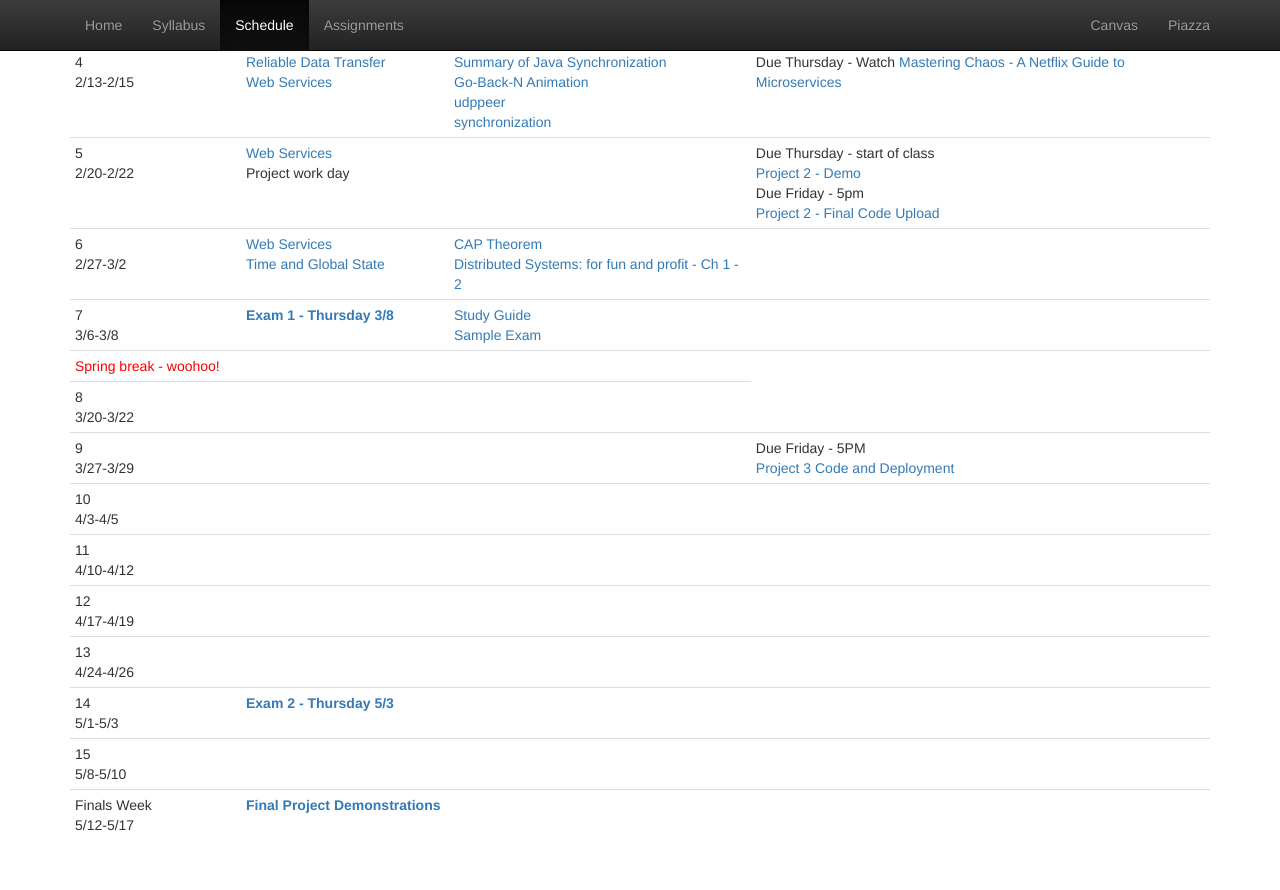
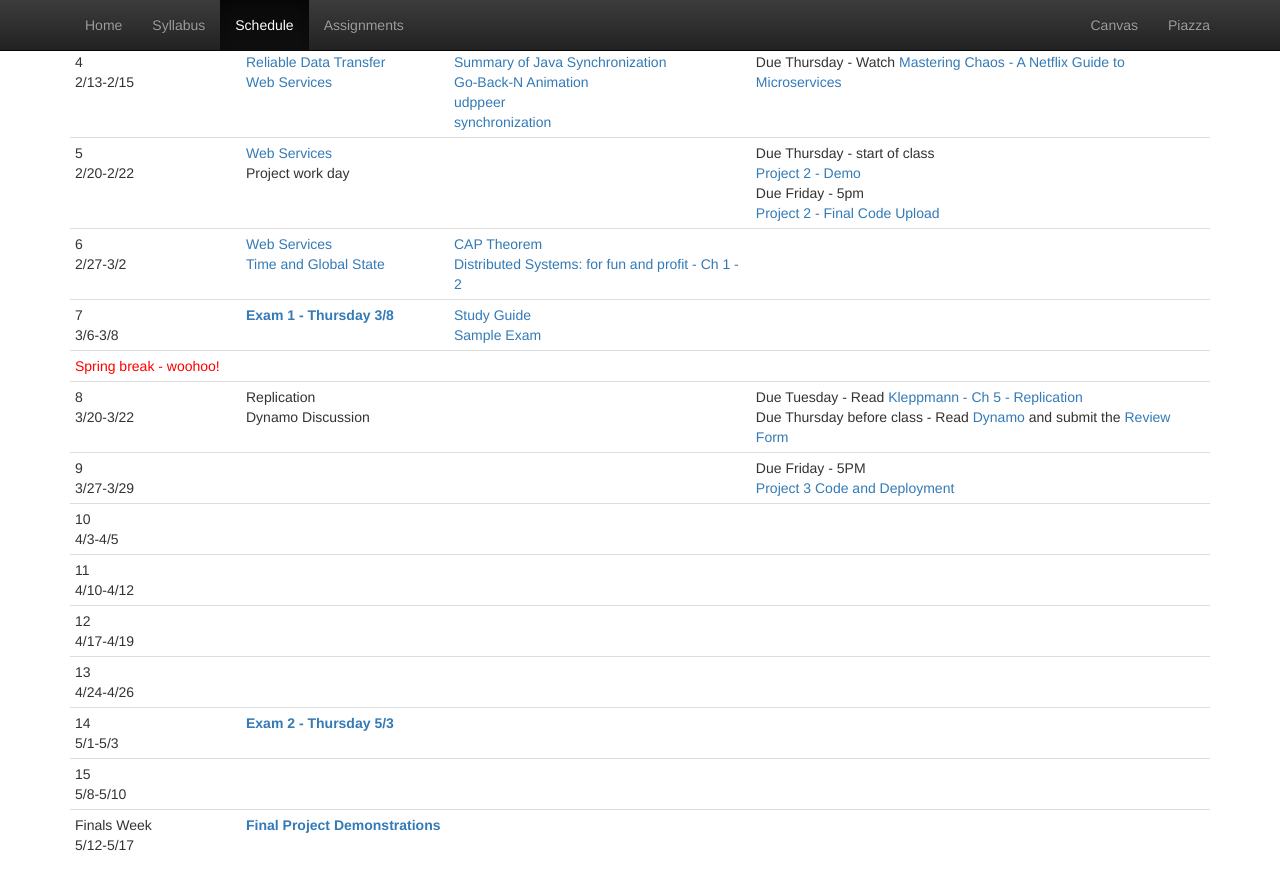
Before and after one commit to CS682-S18/cs682-s18.github.io, a Jekyll site: the page built from schedule.html, in a window 1280 px wide and 900 px high, scrolled down 557 px. Shown: the top 890 px of the window. Built offline with Jekyll 4.4.1, drawn with Linux system fonts in a browser that asks for light colours.

Commit message:
add replication/dynamo

```diff
--- a/schedule.html
+++ b/schedule.html
@@ -129,10 +129,15 @@ title: Schedule
 		<tr><td colspan="4"><font color=red>Spring break - woohoo!</font></td></tr>
 		<tr>
 			<td>8<br/>3/20-3/22</td>
+			<td>
+				Replication<br/>
+				Dynamo Discussion<br/>
 			</td>
 			<td>
 			</td>
 			<td>
+				Due Tuesday - Read <a href="http://0-proquest.safaribooksonline.com.ignacio.usfca.edu/book/software-engineering-and-development/9781491903063/5dot-replication/ch_replication_html?uicode=usfca">Kleppmann - Ch 5 - Replication</a><br/>
+				Due Thursday before class - Read <a href="http://s3.amazonaws.com/AllThingsDistributed/sosp/amazon-dynamo-sosp2007.pdf">Dynamo</a> and submit the <a href="https://goo.gl/forms/X2IwPnSDRkR1zcqk2">Review Form</a><br/>
 			</td>
 		</tr>
 		<tr>
```
